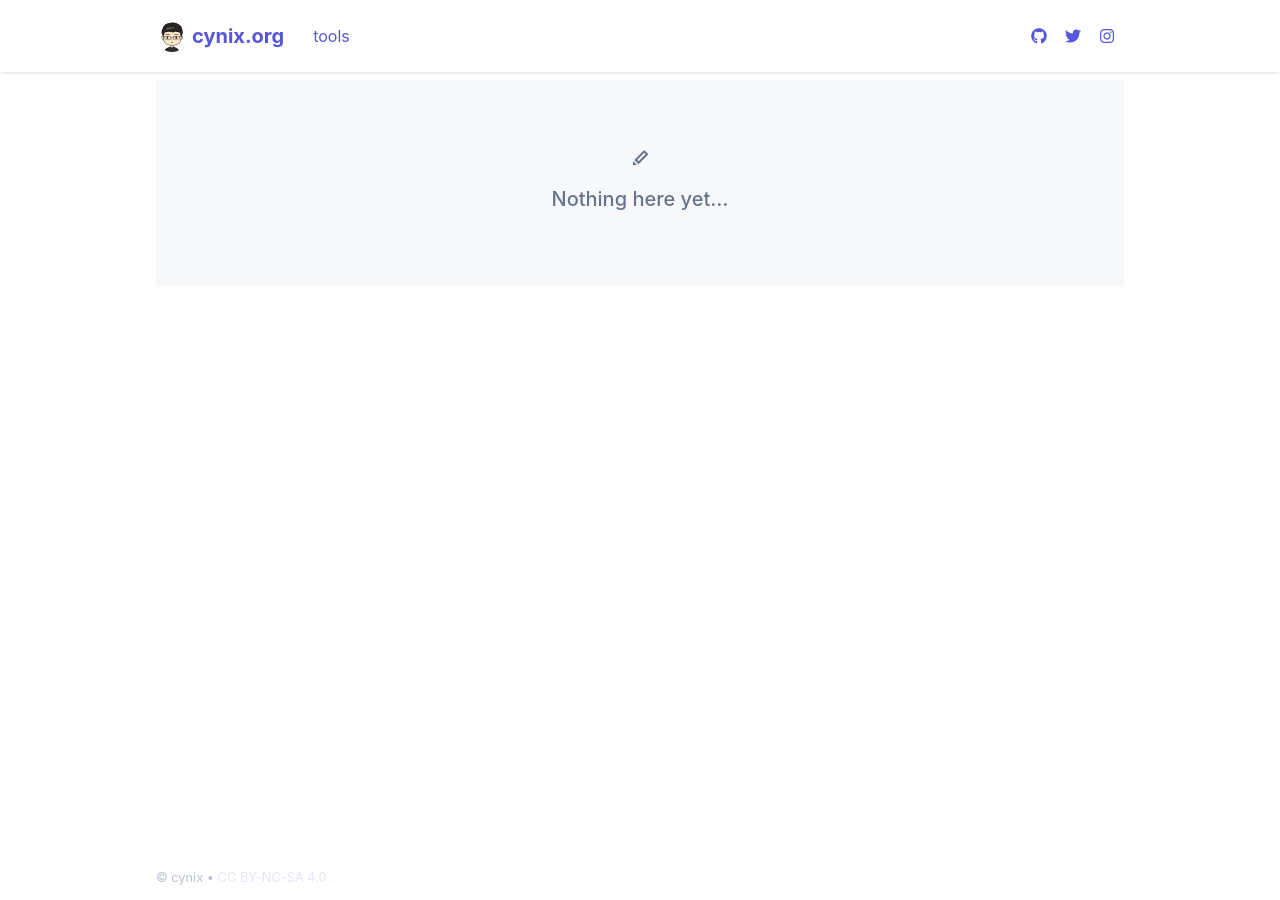
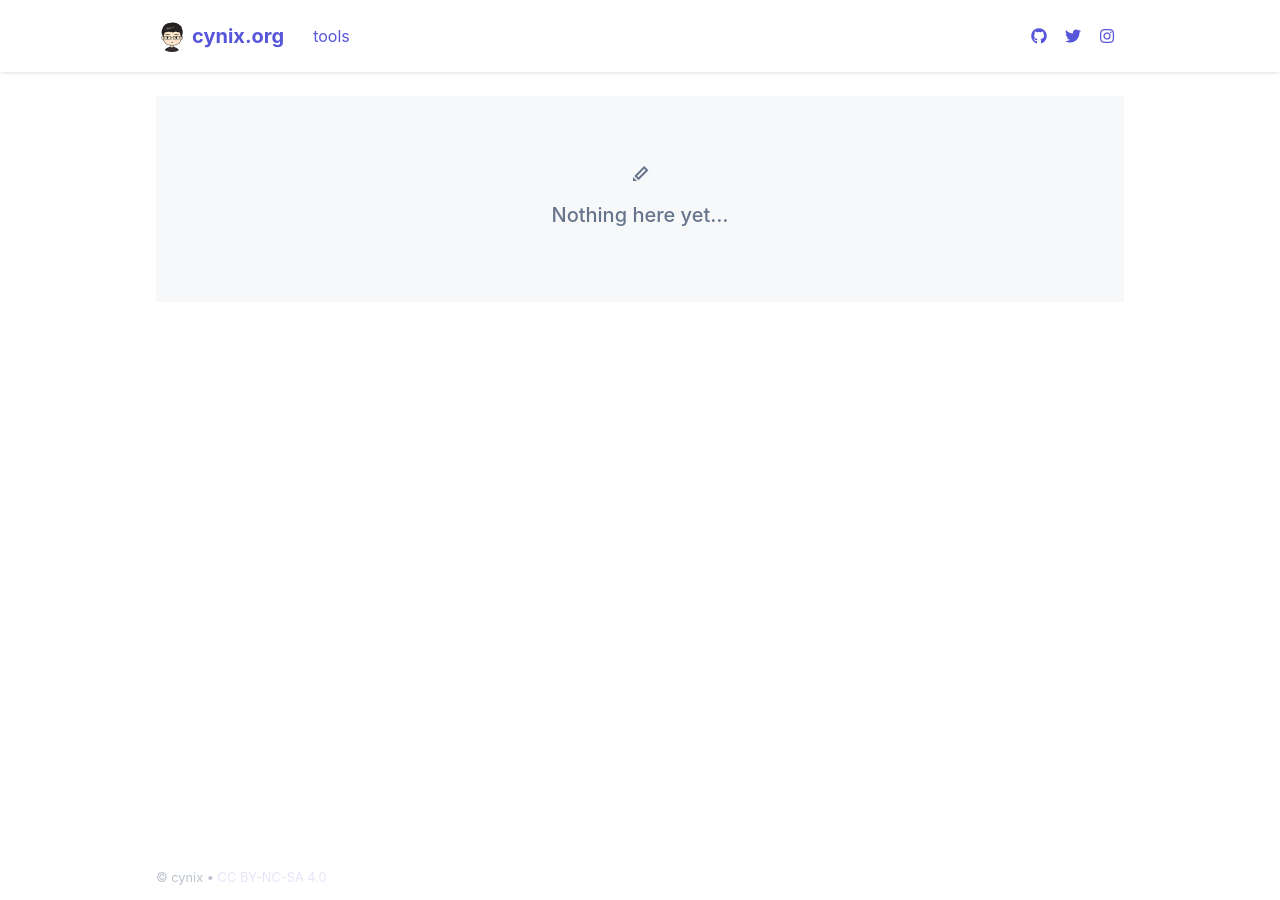
Before and after one commit to cynix/cynix.github.io, a Jekyll site: the page built from index.md, in a window 1280 px wide. Built offline with Jekyll 4.4.1, drawn with Linux system fonts in a browser that asks for light colours; nearby versions of some CDN libraries.

Commit message:
More vertial space at top of page

```diff
--- a/assets/css/site.css
+++ b/assets/css/site.css
@@ -7,7 +7,7 @@
 }
 
 #content {
-  padding-top: 4rem;
+  padding-top: 4.8rem;
   padding-bottom: 2rem;
 }
 
```
